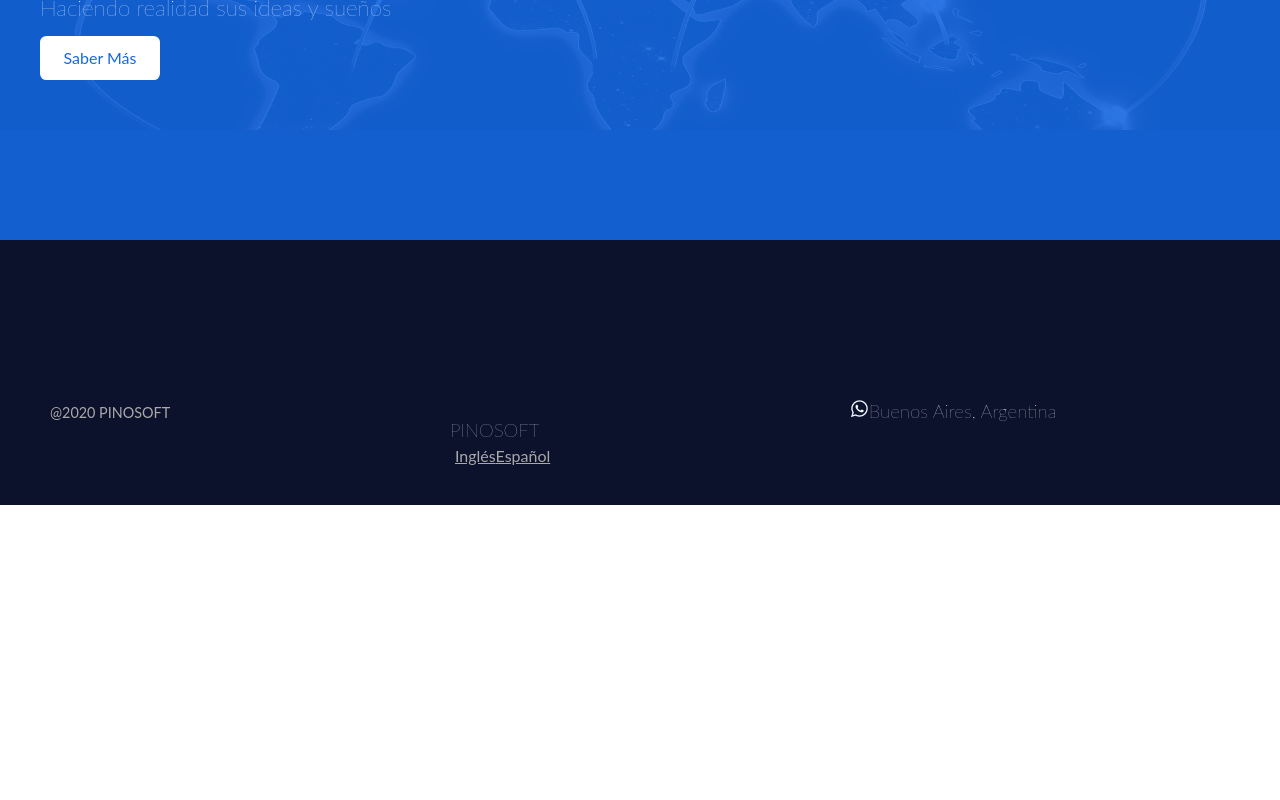
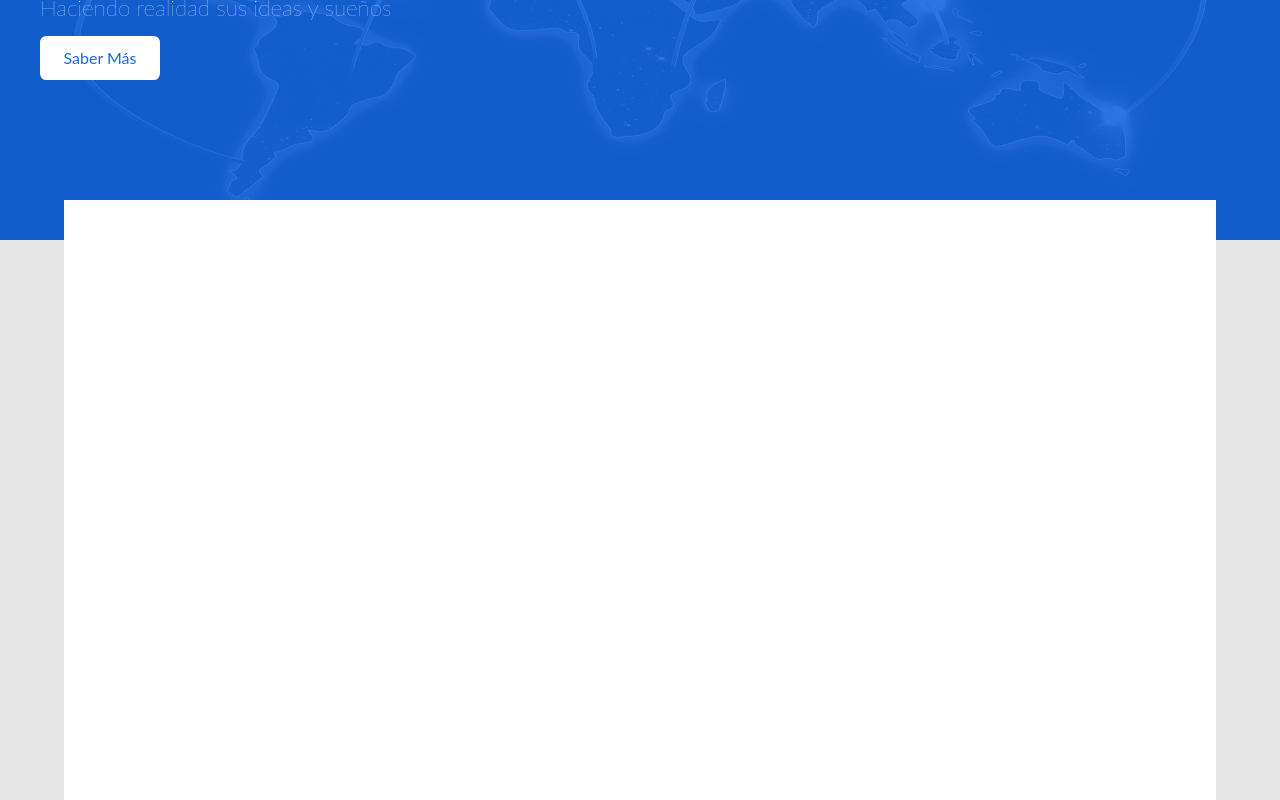
Before and after one commit to LeandroBinetti87/pinofront, a React (Create React App) app: page / in a window 1280 px wide. Shown: the part 380-1180 px from the top of the page. Before the commit the page ends 885 px from the top, so only its background shows below. Built offline with nearby package versions, Linux system fonts and the light colour scheme.

Commit message:
Agrego la estructura del footer y del main

```diff
--- a/src/App.js
+++ b/src/App.js
@@ -8,6 +8,8 @@ function App() {
     <div className="App">
       <Header />
       <Banner />
+      <main className="main">
+      </main>
       <Footer />
     </div>
   );
--- a/src/scss/estilos.scss
+++ b/src/scss/estilos.scss
@@ -6,4 +6,5 @@
 
 @import 'overall/header';
 @import 'home/banner';
+@import 'overall/main';
 @import 'overall/footer';
--- a/src/scss/home/_banner.scss
+++ b/src/scss/home/_banner.scss
@@ -8,6 +8,7 @@
     //margin-top: 60px;
 	height: 400px;
     clear: both;
+    z-index: 2;
     @media screen and (min-width:47em){
         margin-top: 0;
         padding-top: 0;
@@ -24,6 +25,7 @@
         position: absolute;
         width: 100%;
         height: 400px;
+        z-index:0;
         @media screen and (min-width:60em){
             height: 530px;
         }
@@ -63,7 +65,7 @@
     //     }
     // }***
     &__descripcion{
-        z-index: 100;
+        z-index: 1;
         // background-color: tomato;
         // text-align: center;
         // padding: 0 3px;
--- a/src/scss/overall/_footer.scss
+++ b/src/scss/overall/_footer.scss
@@ -3,7 +3,7 @@
     color:darkgray;
     padding: 20px 0;
     height: auto;
-
+    z-index: -1;
     @media screen and (min-width:30em){
         // @include clip-path-polygon(0%  7%, 100% 0, 100% 100%, 0% 100%);
         margin-top: -52px;
--- a/src/scss/overall/_generales.scss
+++ b/src/scss/overall/_generales.scss
@@ -4,22 +4,6 @@
     padding: 0px;
     margin: 0px;
     box-sizing: border-box;
-}
-
-//@font-face {
-	//font-family: "Lato";}
-//}
-
-body{
-    font-size: 100%;
-	font-family: 'Lato', sans-serif;
-}
-
-
-img{
-    height: auto;
-    max-width: 100%;
-	display: block;
 }
 
 $color-primario: #1568E3;
@@ -37,6 +21,28 @@ $paleta-oscuro: #0C112C;
 $adaptable-color-fondo: #dadada;
 $color-titulo-seccion: #444;
 $paleta-login-primario: #9708CC;// #00C851;
+
+
+//@font-face {
+	//font-family: "Lato";}
+//}
+
+body{
+    font-size: 100%;
+    font-family: 'Lato', sans-serif;
+    background-color: #E5E5E5;
+}
+
+.main{
+    background-color: $color-secundario;
+}
+
+img{
+    height: auto;
+    max-width: 100%;
+	display: block;
+}
+
 
 h1{
     color: $titulo-color;
--- /dev/null
+++ b/src/scss/overall/_main.scss
@@ -0,0 +1,8 @@
+
+.main{
+    width: 90%;
+    max-width: 1200px;
+    height: 800px;
+    margin: -80px auto -20px auto;
+    position: relative;
+}
```
